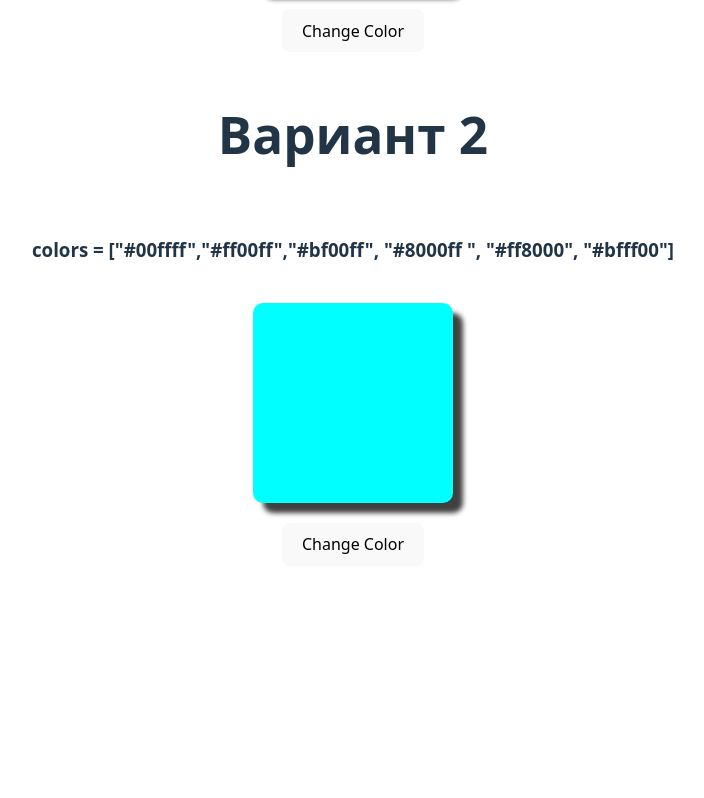
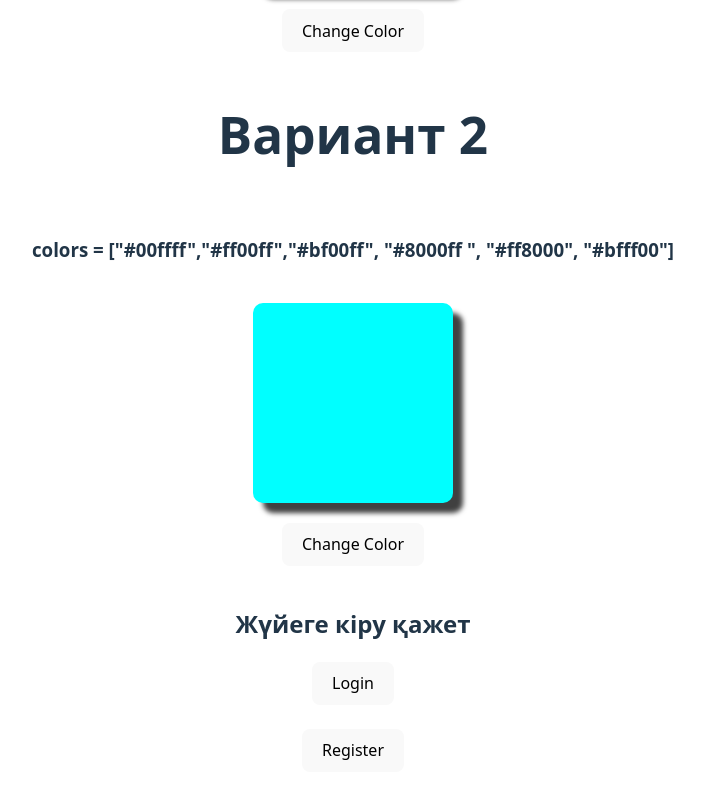
Before and after one commit to yerke-zhan/TestApp, a React (Vite) app in the folder 27Week-HW-1/: page / in a window 1280 px wide. Shown: the part 388-1186 px from the top of the page, without its empty margins (287-991 px from the left). Before the commit the page ends 986 px from the top, so only its background shows below. Built offline with nearby package versions, Linux system fonts and the light colour scheme.

Commit message:
HW3 Login

```diff
--- a/27Week-HW-1/src/App.jsx
+++ b/27Week-HW-1/src/App.jsx
@@ -2,6 +2,7 @@ import React from "react";
 
 import './App.css'
 import RandomColorBox from "./components/RandomColorBox";
+import LoginForm from "./components/LoginForm";
 
 function App() {
 
@@ -10,6 +11,7 @@ function App() {
     <>
 
       <RandomColorBox/>
+      <LoginForm/>
     </>
   )
 }
--- /dev/null
+++ b/27Week-HW-1/src/components/LoginForm.jsx
@@ -0,0 +1,31 @@
+import React, { useState } from 'react'
+
+export default function LoginForm() {
+const [isLoggedIn, setIsLoggedIn] = useState(false);
+  const [showRegister, setShowRegister] = useState(false);
+
+  return (
+    <div className='use-state'>
+      {!isLoggedIn ? (
+        <div >
+          <h2 >Жүйеге кіру қажет</h2>
+          <button onClick={() => setIsLoggedIn(true)}
+          >Login </button>
+
+
+          <br /><br />
+          {!showRegister && (
+            <button onClick={() => setShowRegister(true)}>Register</button>
+          )}
+          {showRegister && (<div ><input type="text"placeholder="Email/Телефон"/>
+            <input  type="password"
+                placeholder="Құпия сөз"/><button onClick={() => setShowRegister(false)}>Register</button>
+            </div>
+          )}
+        </div>) : ( <div >
+          <h2 >Бастапқы бетке қош келдіңіз</h2>
+          <button onClick={() => setIsLoggedIn(false)}>Log out</button></div>
+      )}
+    </div>
+  );
+}
--- a/27Week-HW-1/src/index.css
+++ b/27Week-HW-1/src/index.css
@@ -1,4 +1,5 @@
 @import url('./style/RandomColorBox.css');
+@import url('./style/login.css');
 
 
 :root {
--- /dev/null
+++ b/27Week-HW-1/src/style/login.css
@@ -0,0 +1,17 @@
+.use-state{
+    display: flex;
+    flex-direction: column;
+    align-items: center;
+    gap: 20px;
+    margin-top: 20px;
+    margin-bottom: 50px;
+}
+
+input{
+   display: flex;
+   flex-direction: column;
+   align-items: center;
+   justify-content: center;
+    padding: 10px;
+
+}
```
